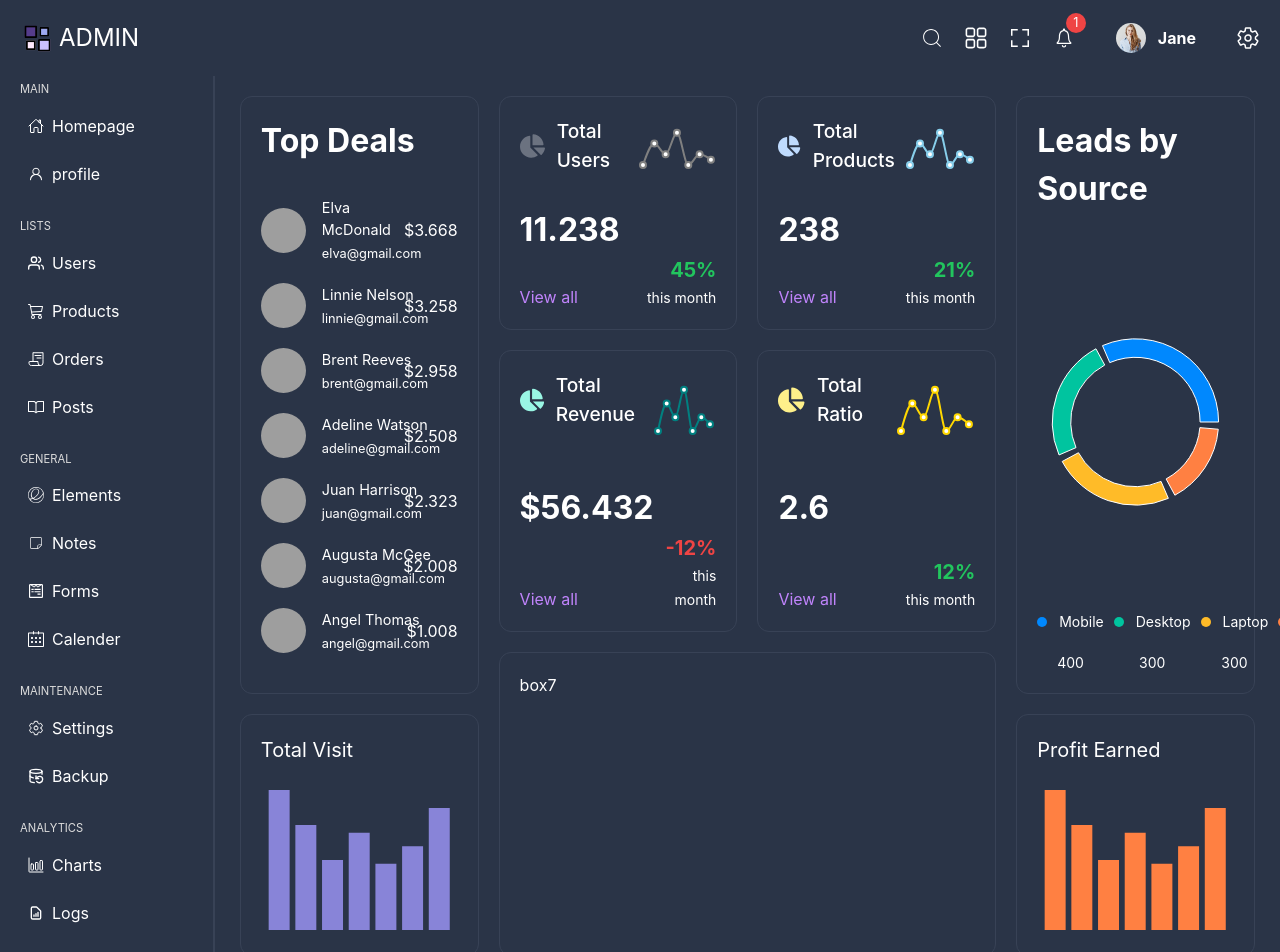
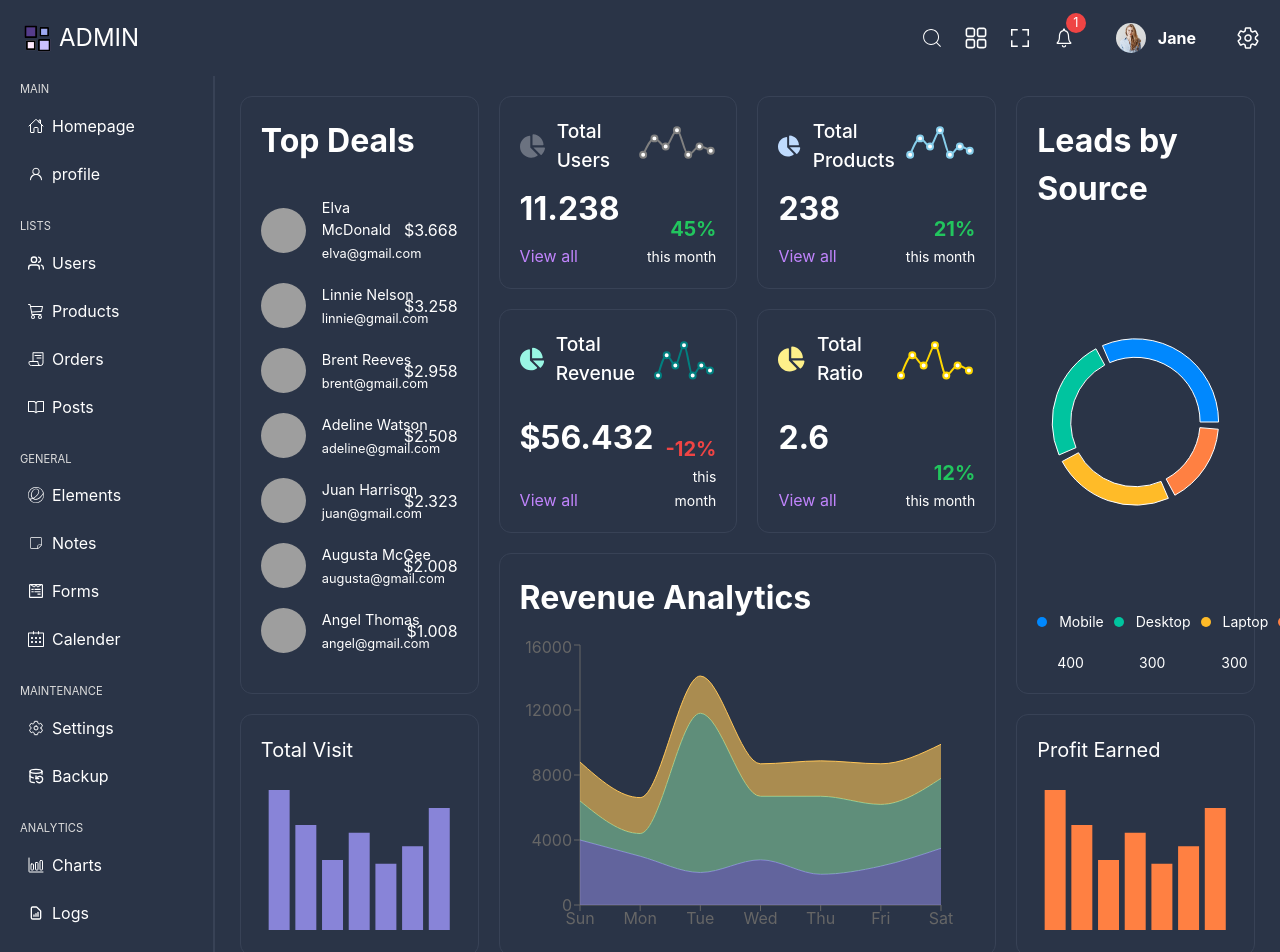
Before and after one commit to vader2k/Advanced-dashboaard, a React (Vite) app: page / in a window 1280 px wide. Shown: the top 952 px of the page. Built offline with nearby package versions, Linux system fonts and the light colour scheme; grey boxes are pictures that could not be loaded.

Commit message:
done with homepage

```diff
--- /dev/null
+++ b/src/components/BigChartBox.jsx
@@ -0,0 +1,78 @@
+import { Area, AreaChart, ResponsiveContainer, Tooltip, XAxis, YAxis } from "recharts"
+
+
+const data = [
+    {
+      name: 'Sun',
+      books: 4000,
+      clothes: 2400,
+      electronics: 2400,
+    },
+    {
+      name: 'Mon',
+      books: 3000,
+      clothes: 1398,
+      electronics: 2210,
+    },
+    {
+      name: 'Tue',
+      books: 2000,
+      clothes: 9800,
+      electronics: 2290,
+    },
+    {
+      name: 'Wed',
+      books: 2780,
+      clothes: 3908,
+      electronics: 2000,
+    },
+    {
+      name: 'Thu',
+      books: 1890,
+      clothes: 4800,
+      electronics: 2181,
+    },
+    {
+      name: 'Fri',
+      books: 2390,
+      clothes: 3800,
+      electronics: 2500,
+    },
+    {
+      name: 'Sat',
+      books: 3490,
+      clothes: 4300,
+      electronics: 2100,
+    },
+  ];
+
+
+const BigChartBox = () => {
+  return (
+    <div className="w-full h-full flex flex-col justify-between">
+        <h1 className="text-[2rem] font-bold">Revenue Analytics</h1>
+        <div className="w-full h-[300px]">
+            <ResponsiveContainer width="99%" height="100%">
+                <AreaChart
+                data={data}
+                margin={{
+                    top: 10,
+                    right: 30,
+                    left: 0,
+                    bottom: 0,
+                }}
+                >
+                <XAxis dataKey="name" />
+                <YAxis />
+                <Tooltip />
+                <Area type="monotone" dataKey="books" stackId="1" stroke="#8884d8" fill="#8884d8" />
+                <Area type="monotone" dataKey="clothes" stackId="1" stroke="#82ca9d" fill="#82ca9d" />
+                <Area type="monotone" dataKey="electronics" stackId="1" stroke="#ffc658" fill="#ffc658" />
+                </AreaChart>
+            </ResponsiveContainer>
+        </div>
+    </div>
+  )
+}
+
+export default BigChartBox
--- a/src/pages/Home.jsx
+++ b/src/pages/Home.jsx
@@ -2,6 +2,7 @@ import TopBox from "../components/TopBox"
 import ChartBox from "../components/ChartBox"
 import BarChartBox from "../components/BarChartBox"
 import PieChartBox from "../components/PieChartBox"
+import BigChartBox from "../components/BigChartBox"
 
 
 const Home = () => {
@@ -64,7 +65,7 @@ const Home = () => {
       </div>
 
       <div className="border border-softBg p-5 rounded-xl min-h-[180px] h-auto row-span-2 col-span-2">
-        box7
+        <BigChartBox />
       </div>
 
       <div className="border border-softBg p-5 rounded-xl min-h-[180px] h-auto">
```
